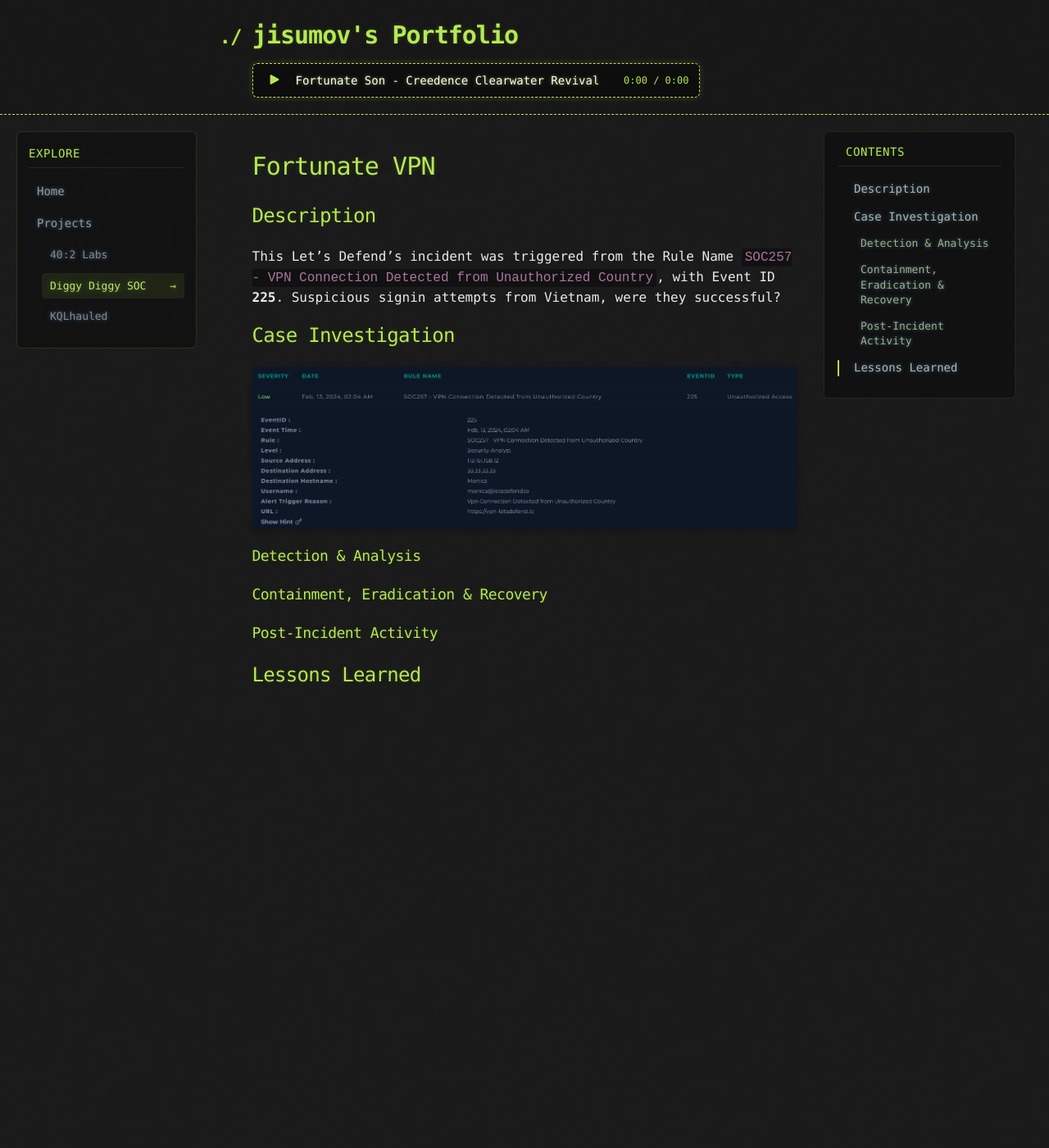
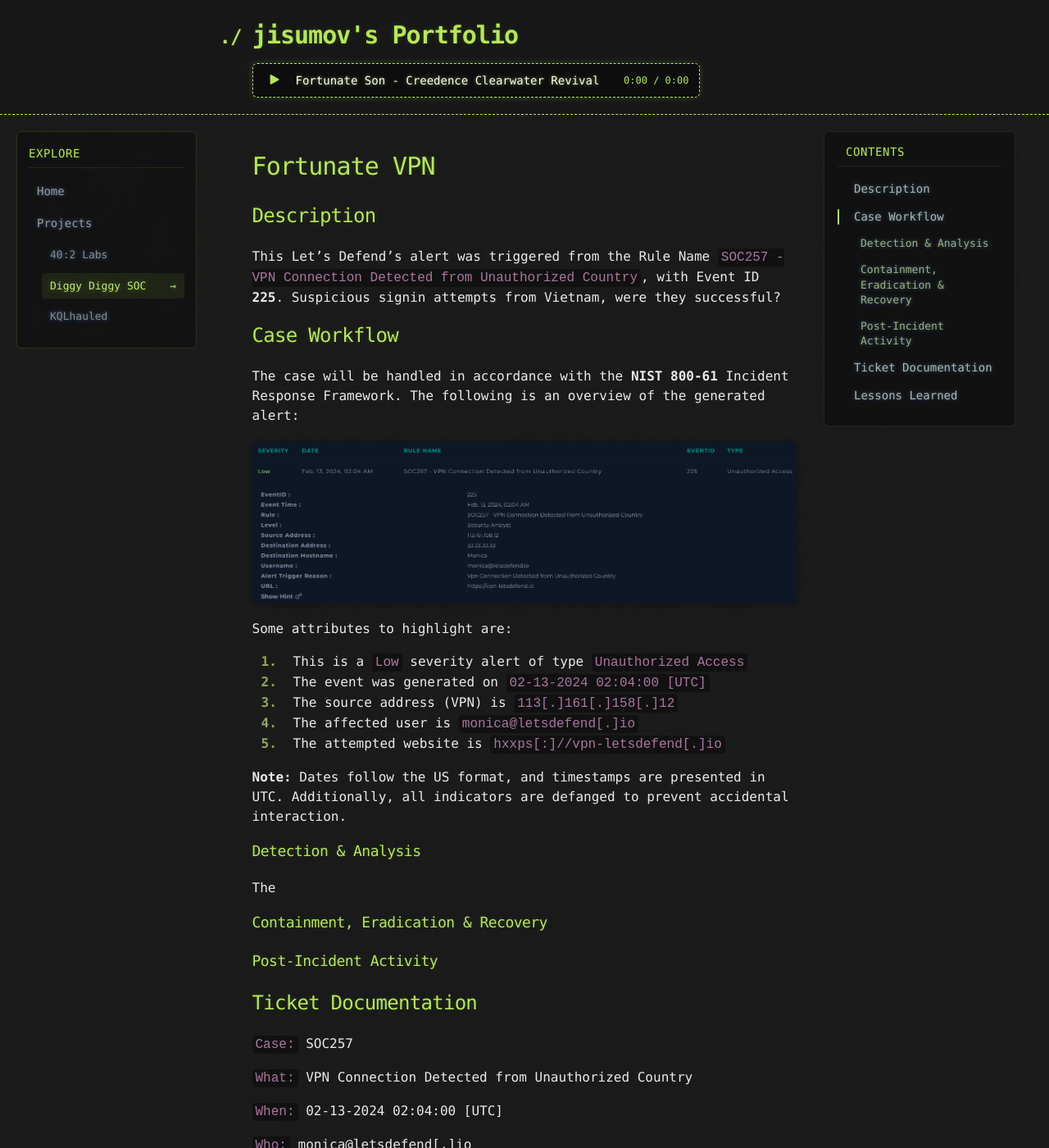
Before and after one commit to jisumov/jisumov.github.io, a Jekyll site: the page built from projects/diggy-diggy-soc/fortunate-vpn.md, in a window 1280 px wide and 1400 px high. Shown: the whole window at 82% size. Built offline with Jekyll 4.4.1, drawn with Linux system fonts in a browser that asks for light colours; nearby versions of some CDN libraries; our own code applies the rules of GitHub Pages for plain Markdown files; some of the changed text lies outside the part shown.

Commit message:
feat: update case workflow and documentation

```diff
--- a/projects/diggy-diggy-soc/fortunate-vpn.md
+++ b/projects/diggy-diggy-soc/fortunate-vpn.md
@@ -7,15 +7,54 @@ music_title: "Fortunate Son - Creedence Clearwater Revival"
 # Fortunate VPN
 
 ## Description
-This Let's Defend's incident was triggered from the Rule Name `SOC257 - VPN Connection Detected from Unauthorized Country`, with Event ID **225**. Suspicious signin attempts from Vietnam, were they successful?
+This Let's Defend's alert was triggered from the Rule Name `SOC257 - VPN Connection Detected from Unauthorized Country`, with Event ID **225**. Suspicious signin attempts from Vietnam, were they successful?
 
-## Case Investigation
-![Case Overview](../../images/diggy-diggy-soc/fortunate/001.png){: .popup-img }
+## Case Workflow
+
+The case will be handled in accordance with the **NIST 800-61** Incident Response Framework. The following is an overview of the generated alert:
+
+![Alert Overview](../../images/diggy-diggy-soc/fortunate-vpn/001.png){: .popup-img }
+
+Some attributes to highlight are:
+
+1. This is a `Low` severity alert of type `Unauthorized Access`
+2. The event was generated on `02-13-2024 02:04:00 [UTC]`
+3. The source address (VPN) is `113[.]161[.]158[.]12`
+4. The affected user is `monica@letsdefend[.]io`
+5. The attempted website is `hxxps[:]//vpn-letsdefend[.]io`
+
+**Note:** Dates follow the US format, and timestamps are presented in UTC. Additionally, all indicators are defanged to prevent accidental interaction.
 
 ### Detection & Analysis
+
+The
 
 ### Containment, Eradication & Recovery
 
 ### Post-Incident Activity
 
+## Ticket Documentation
+
+`Case:` SOC257
+
+`What:` VPN Connection Detected from Unauthorized Country
+
+`When:` 02-13-2024 02:04:00 [UTC]
+
+`Who:` monica@letsdefend[.]io
+
+`Why:` Because...
+
+`Additional Notes:`
+
+- bullet 1
+- bullet 2
+
+`Actions taken:`
+
+- bullet 3
+- bullet 4
+
+`Verdict:` True Positive
+
 ## Lessons Learned
```
Also changed, not shown: projects/diggy-diggy-soc/index.md (+1 -1 lines), images/diggy-diggy-soc/fortunate-vpn/001.png (renamed from images/diggy-diggy-soc/fortunate/001.png), images/diggy-diggy-soc/fortunate-vpn/cover.jpg (renamed from images/diggy-diggy-soc/fortunate/cover.jpg).
